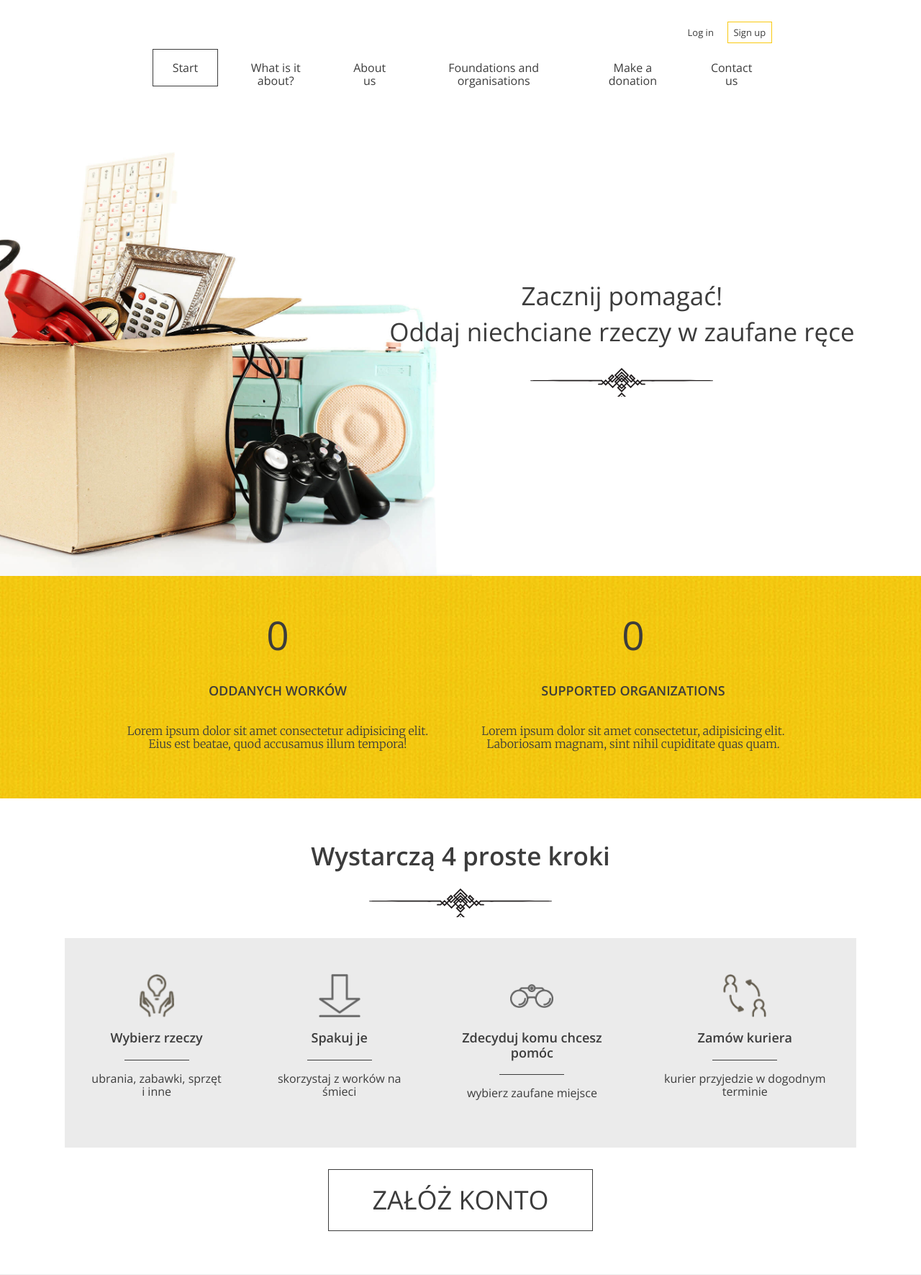
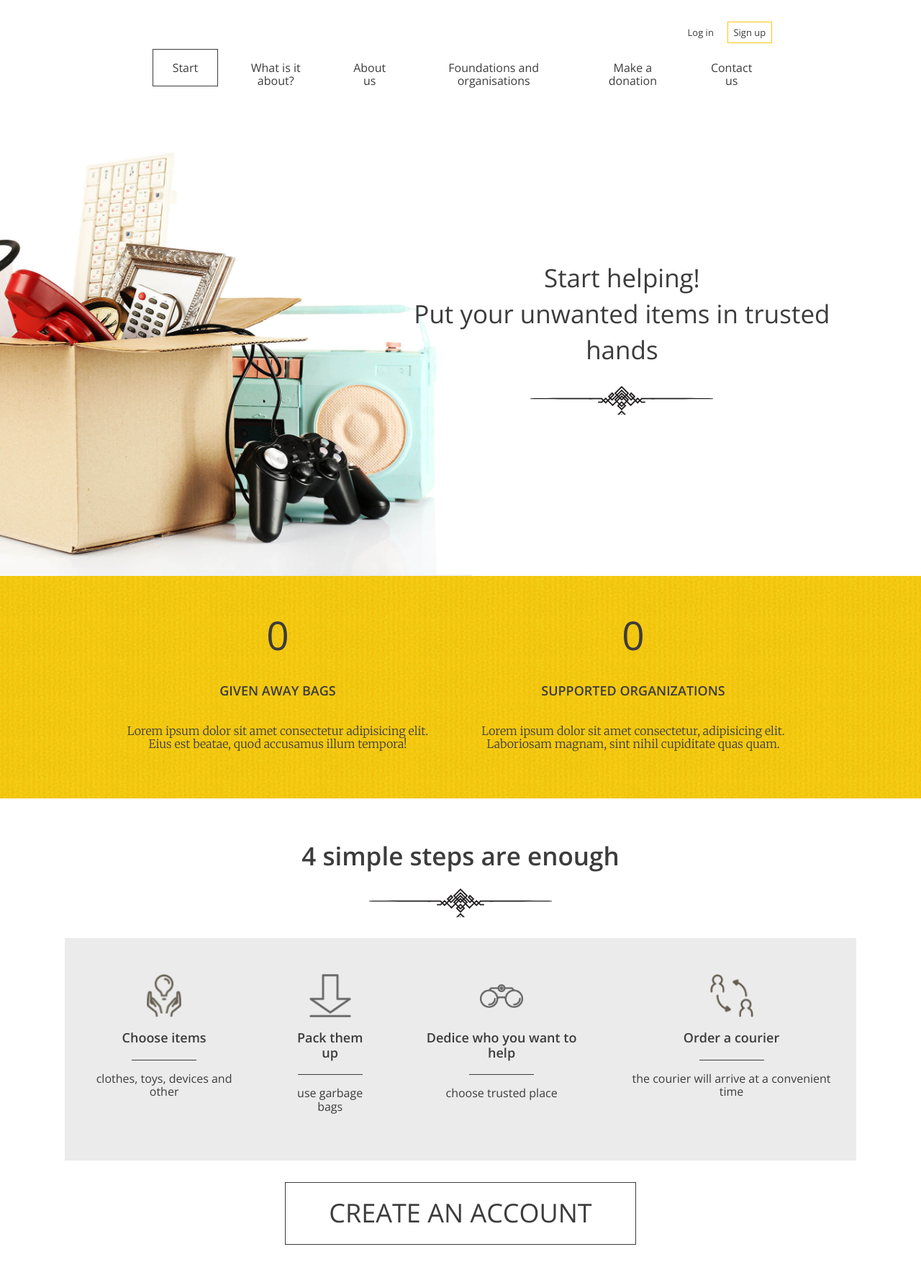
Before and after one commit to Haxxproxx202/Portfolio-Lab, a Django app: page / in a window 1280 px wide. Shown: the top 1771 px of the page at 72% size. Run offline with Django 4.2, Linux system fonts and the light colour scheme; data that the repository does not hold is empty.

Commit message:
changes in styles

```diff
--- a/project/templates/footer.html
+++ b/project/templates/footer.html
@@ -1,14 +1,14 @@
 <footer>
       <div id="contact" class="contact">
-        <h2>Skontaktuj się z nami</h2>
-        <h3>Formularz kontaktowy</h3>
+        <h2>Contact with us</h2>
+        <h3>Contact form</h3>
         <form class="form--contact">
-          <div class="form-group form-group--50"><input type="text" name="name" placeholder="Imię" /></div>
-          <div class="form-group form-group--50"><input type="text" name="surname" placeholder="Nazwisko" /></div>
+          <div class="form-group form-group--50"><input type="text" name="name" placeholder="Name" /></div>
+          <div class="form-group form-group--50"><input type="text" name="surname" placeholder="Last name" /></div>
 
-          <div class="form-group"><textarea name="message" placeholder="Wiadomość" rows="1"></textarea></div>
+          <div class="form-group"><textarea name="message" placeholder="Message" rows="1"></textarea></div>
 
-          <button class="btn" type="submit">Wyślij</button>
+          <button class="btn" type="submit">Send</button>
         </form>
       </div>
       <div class="bottom-line">
--- a/project/templates/index.html
+++ b/project/templates/index.html
@@ -8,8 +8,8 @@
   <div class="slogan container container--90">
     <div class="slogan--item">
       <h1>
-        Zacznij pomagać!<br />
-        Oddaj niechciane rzeczy w zaufane ręce
+        Start helping!<br />
+        Put your  unwanted items in trusted hands
       </h1>
     </div>
   </div>
@@ -19,7 +19,7 @@
   <div class="container container--85">
     <div class="stats--item">
       <em>{{sacks_qty}}</em>
-      <h3>Oddanych worków</h3>
+      <h3>Given away bags</h3>
       <p>Lorem ipsum dolor sit amet consectetur adipisicing elit. Eius est beatae, quod accusamus illum tempora!</p>
     </div>
 
@@ -33,38 +33,38 @@
 </section>
 
 <section id="steps" class="steps">
-  <h2>Wystarczą 4 proste kroki</h2>
+  <h2>4 simple steps are enough</h2>
 
   <div class="steps--container">
     <div class="steps--item">
       <span class="icon icon--hands"></span>
-      <h3>Wybierz rzeczy</h3>
-      <p>ubrania, zabawki, sprzęt i inne</p>
+      <h3>Choose items</h3>
+      <p>clothes, toys, devices and other</p>
     </div>
     <div class="steps--item">
       <span class="icon icon--arrow"></span>
-      <h3>Spakuj je</h3>
-      <p>skorzystaj z worków na śmieci</p>
+      <h3>Pack them up</h3>
+      <p>use garbage bags</p>
     </div>
     <div class="steps--item">
       <span class="icon icon--glasses"></span>
-      <h3>Zdecyduj komu chcesz pomóc</h3>
-      <p>wybierz zaufane miejsce</p>
+      <h3>Dedice who you want to help</h3>
+      <p>choose trusted place</p>
     </div>
     <div class="steps--item">
       <span class="icon icon--courier"></span>
-      <h3>Zamów kuriera</h3>
-      <p>kurier przyjedzie w dogodnym terminie</p>
+      <h3>Order a courier</h3>
+      <p>the courier will arrive at a convenient time</p>
     </div>
   </div>
 
-  <a href="#" class="btn btn--large">Załóż konto</a>
+  <a href="#" class="btn btn--large">Create an account</a>
 </section>
 
 <section id="about-us" class="about-us">
   <div class="about-us--text">
-    <h2>O nas</h2>
-    <p>Lorem ipsum dolor sit amet, consectetur adipisicing elit. Voluptas vitae animi rem pariatur incidunt libero optio esse quisquam illo omnis.</p>
+    <h2>About us</h2>
+    <p>We cooperate with the world's most known charitable organizations in order to help those in dire need.</p>
     <img src="../static/images/signature.svg" class="about-us--text-signature" alt="Signature" />
   </div>
   <div class="about-us--image"><img src="../static/images/about-us.jpg" alt="People in circle" /></div>
```
